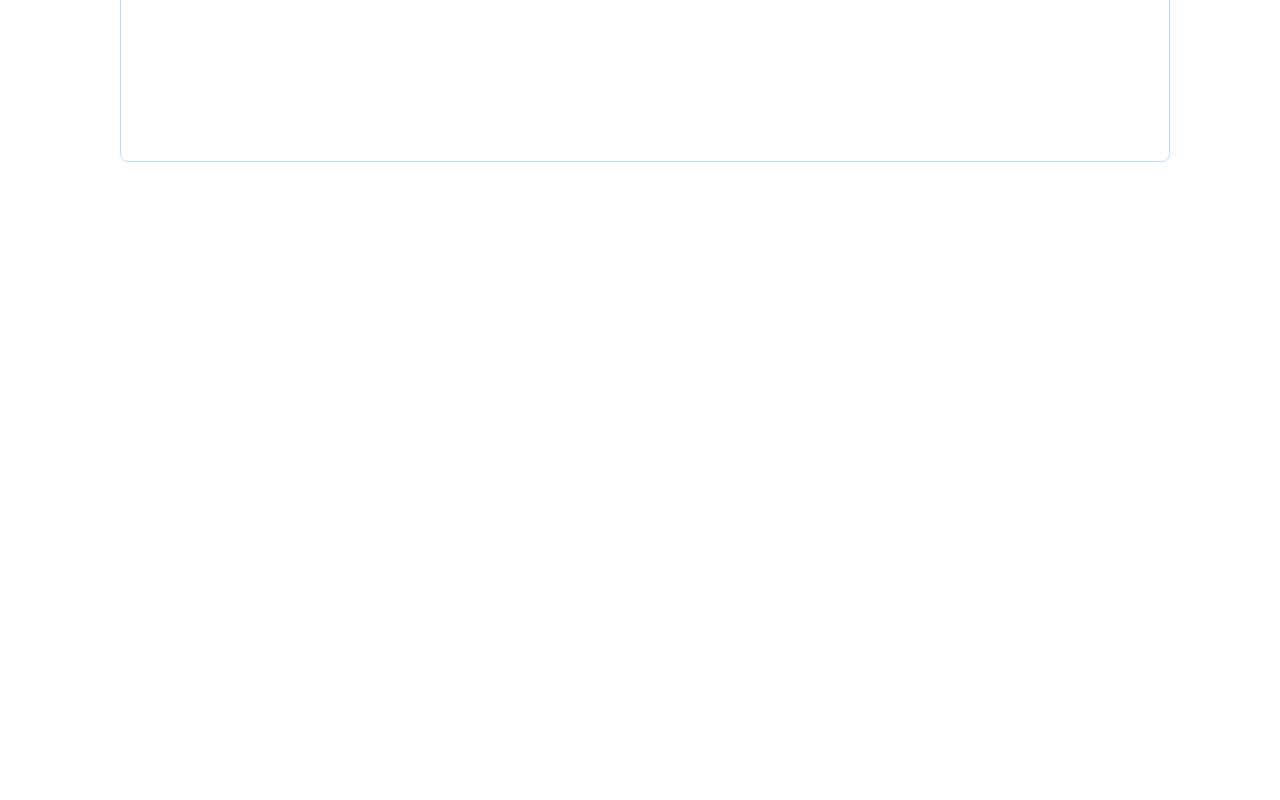
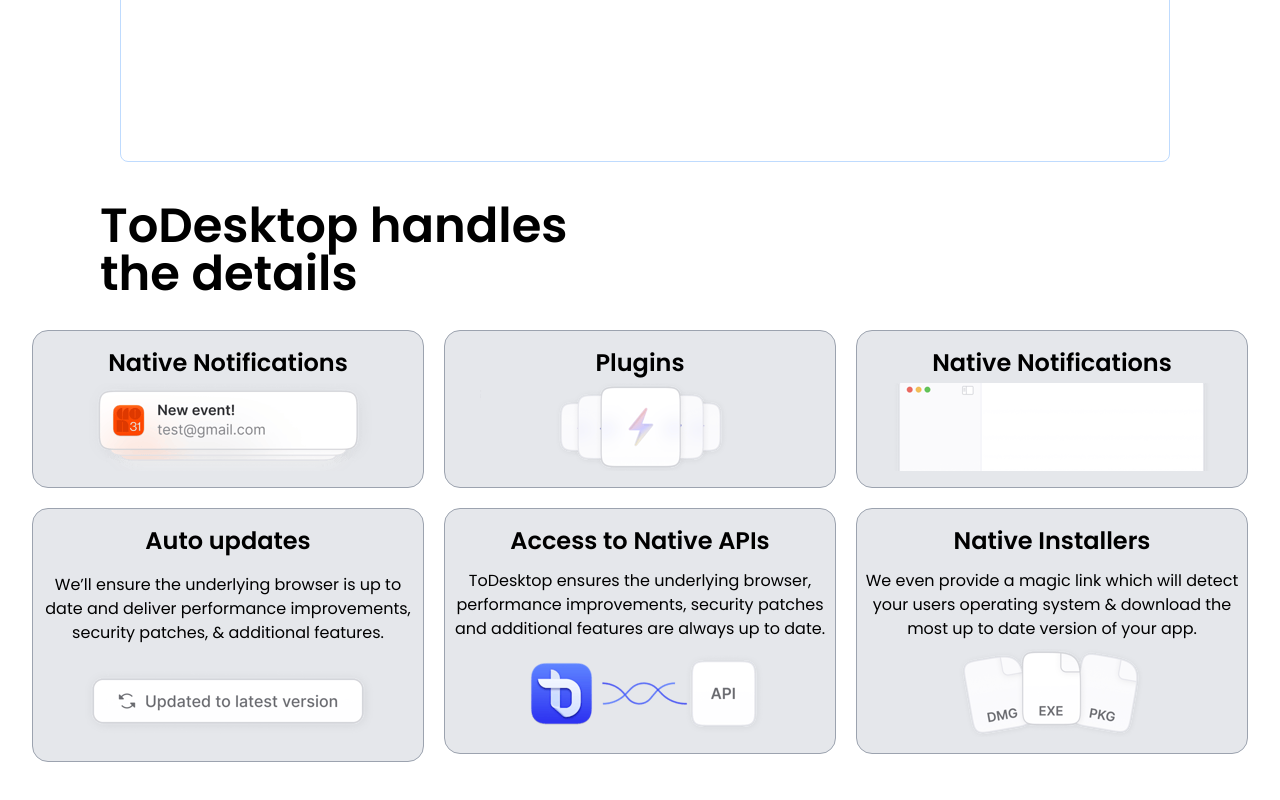
Before and after one commit to rajyadav63/ToDesktop, a React (Vite) app: page / in a window 1280 px wide. Shown: the part 3626-4426 px from the top of the page. Built offline with nearby package versions, Linux system fonts and the light colour scheme.

Commit message:
ToDesktop handle details

```diff
--- a/src/App.jsx
+++ b/src/App.jsx
@@ -3,6 +3,7 @@
 import AppSlider from './components/AppSlider'
 import Hero from './components/Hero'
 import Nabvar from './components/Nabvar'
+import ToDesktopHandle from './components/ToDesktopHandle'
 import Step1 from './components/works-step/Step1'
 import Step2 from './components/works-step/Step2'
 import Step3 from './components/works-step/Step3'
@@ -18,6 +19,9 @@
       <Step1 />
       <Step2 />
       <Step3 />
+      <h1 className='max-w-[300px] md:max-w-[500px] text-5xl font-medium lg:font-semibold m-[20px] lg:ml-[100px] mt-[40px]'>ToDesktop handles
+        the details</h1>
+        <ToDesktopHandle />
       <div className='h-[1000px]'></div>
     </>
   )
--- /dev/null
+++ b/src/components/ToDesktopHandle.jsx
@@ -0,0 +1,44 @@
+import React from 'react'
+
+const ToDesktopHandle = () => {
+  return (
+    <div className='flex flex-col lg:flex-row m-8 gap-5'>
+      <div className='lg:w-1/3'>
+        <div className='bg-gray-200 border border-gray-400 flex flex-col justify-center items-center h-auto py-4 rounded-2xl mb-5'>
+          <h1 className='text-2xl mb-1 font-semibold'>Native Notifications</h1>
+          <img src="/assets/asset 37.png" />
+        </div>
+        <div className='bg-gray-200 border border-gray-400 flex flex-col justify-center items-center h-auto py-4 rounded-2xl mb-5'>
+          <h1 className='text-2xl mb-1 font-semibold'>Auto updates</h1>
+          <p className='text-center m-3'>We’ll ensure the underlying browser is up to date and deliver performance improvements, security patches, & additional features.</p>
+          <img src="/assets/asset 38.png" />
+        </div>
+      </div>
+      <div className='lg:w-1/3'>
+        <div className='bg-gray-200 border border-gray-400 flex flex-col justify-center items-center h-auto py-4 rounded-2xl mb-5'>
+          <h1 className='text-2xl mb-1 font-semibold'>Plugins</h1>
+          <img src="/assets/asset 39.png" />
+        </div>
+        <div className='bg-gray-200 border border-gray-400 flex flex-col justify-center items-center h-auto py-4 rounded-2xl mb-5'>
+          <h1 className='text-2xl mb-1 font-semibold'>Access to Native APIs</h1>
+          <p className='text-center m-2'>ToDesktop ensures the underlying browser, performance improvements, security patches and additional features are always up to date.</p>
+          <img src="/assets/asset 40.png" />
+        </div>
+      </div>
+      <div className='lg:w-1/3 gap-2'>
+        <div className='bg-gray-200 border border-gray-400 flex flex-col justify-center items-center h-auto py-4 rounded-2xl mb-5'>
+          <h1 className='text-2xl mb-1 font-semibold'>Native Notifications</h1>
+          <img src="/assets/asset 41.png" />
+        </div>
+        <div className='bg-gray-200 border border-gray-400 flex flex-col justify-center items-center h-auto py-4 rounded-2xl mb-5'>
+          <h1 className='text-2xl mb-1 font-semibold'>Native Installers</h1>
+          <p className='text-center m-2'>We even provide a magic link which will detect your users operating system & download the most up to date version of your app.</p>
+          <img src="/assets/asset 43.png" />
+        </div>
+      </div>
+
+    </div>
+  )
+}
+
+export default ToDesktopHandle
```
